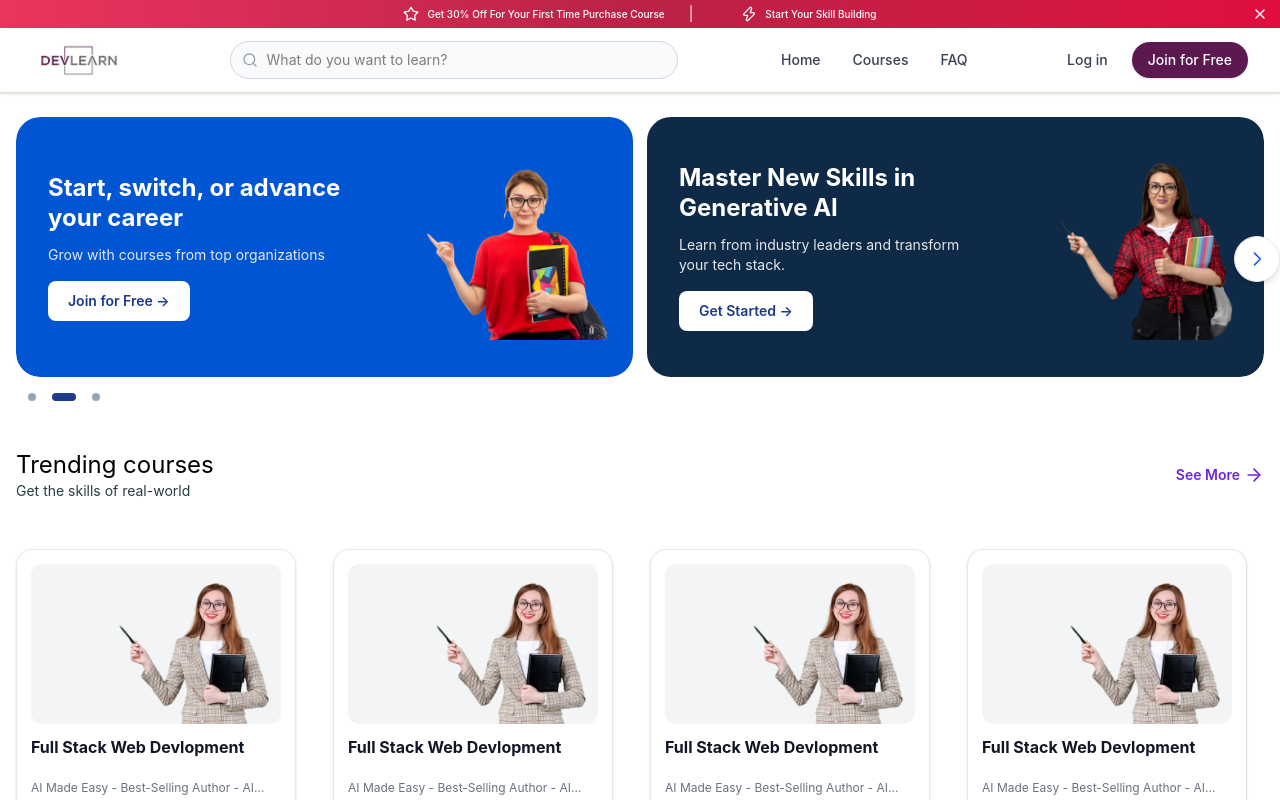
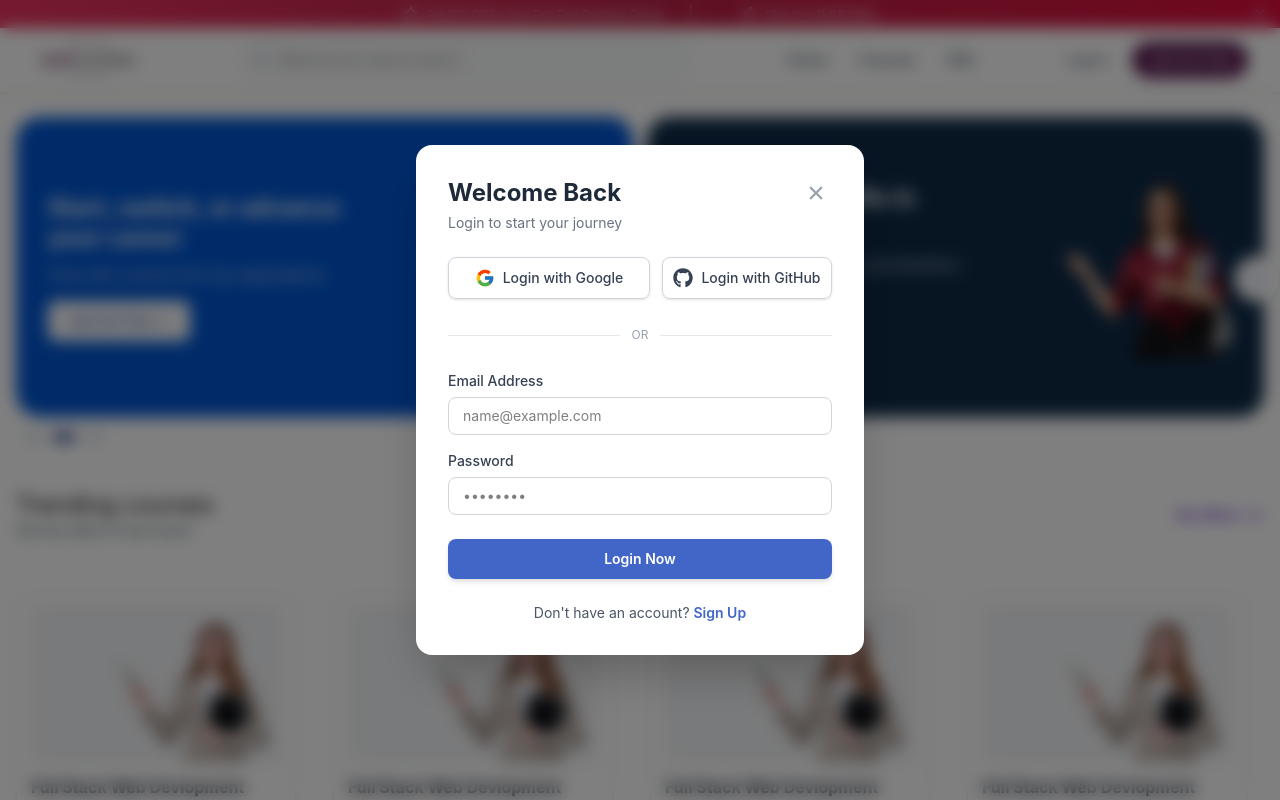
Before and after one commit to freelanceradnan/DevLearn-LMS-Platform, a React (Vite) app in the folder client/: page / in a window 1280 px wide. Both pictures are taken after a click on the button "Log in". Shown: the top 800 px of the page. Built offline with nearby package versions, Linux system fonts and the light colour scheme.

Commit message:
login and signup modal added

```diff
--- a/client/package.json
+++ b/client/package.json
@@ -15,6 +15,7 @@
     "lucide-react": "^1.28.0",
     "react": "^19.2.8",
     "react-dom": "^19.2.8",
+    "react-icons": "^5.7.0",
     "react-router-dom": "^7.18.2",
     "swiper": "^14.0.7",
     "tailwindcss": "^4.3.3"
--- /dev/null
+++ b/client/src/Components/AuthModel.jsx
@@ -0,0 +1,122 @@
+import React, { useState } from 'react';
+import { FcGoogle } from 'react-icons/fc';
+import { FaGithub } from 'react-icons/fa';
+import { IoClose } from 'react-icons/io5';
+
+const AuthModal = ({ setModal, state: initialState = 'login' }) => {
+  const [currentState, setCurrentState] = useState(initialState);
+  const isLogin = currentState === 'login';
+
+  return (
+
+    <div
+      className="fixed inset-0 z-50 flex items-center justify-center bg-black/50 backdrop-blur-sm p-4 animate-in fade-in duration-200"
+      onClick={() => setModal(false)}
+    >
+
+      <div
+        className="bg-white w-full max-w-md p-6 sm:p-8 flex flex-col gap-6 rounded-2xl shadow-2xl relative animate-in zoom-in-95 duration-200"
+        onClick={(e) => e.stopPropagation()}
+      >
+        {/* Header Part */}
+        <div className="flex justify-between items-start">
+          <div>
+            <h2 className="text-2xl font-bold text-gray-800">
+              {isLogin ? 'Welcome Back' : 'Create Account'}
+            </h2>
+            <p className="text-sm text-gray-500 mt-1">
+              {isLogin
+                ? 'Login to start your journey'
+                : 'Sign up to access all features'}
+            </p>
+          </div>
+          <button
+            type="button"
+            onClick={() => setModal(false)}
+            className="p-1 text-gray-400 hover:text-gray-600 hover:bg-gray-100 rounded-full transition"
+          >
+            <IoClose size={24} />
+          </button>
+        </div>
+
+        {/* Social Buttons */}
+        <div className="flex gap-3">
+          <button
+            type="button"
+            className="flex-1 flex items-center justify-center gap-2 border border-gray-300 py-2.5 px-4 rounded-lg hover:bg-gray-50 text-sm font-medium text-gray-700 transition shadow-sm"
+          >
+            <FcGoogle size={20} />
+            <span>{isLogin ? 'Login with Google' : 'Sign up with Google'}</span>
+          </button>
+          <button
+            type="button"
+            className="flex-1 flex items-center justify-center gap-2 border border-gray-300 py-2.5 rounded-lg hover:bg-gray-50 text-sm font-medium text-gray-700 transition shadow-sm"
+          >
+            <FaGithub size={20} />
+            <span>{isLogin ? 'Login with GitHub' : 'Sign up with GitHub'}</span>
+          </button>
+        </div>
+
+        {/* Divider */}
+        <div className="flex items-center my-1">
+          <div className="flex-grow border-t border-gray-200"></div>
+          <span className="px-3 text-xs text-gray-400 uppercase">or</span>
+          <div className="flex-grow border-t border-gray-200"></div>
+        </div>
+
+        {/* Form Part */}
+        <form onSubmit={(e) => e.preventDefault()} className="flex flex-col gap-4">
+          {!isLogin && (
+            <div className="flex flex-col gap-1.5">
+              <label className="text-sm font-medium text-gray-700">Full Name</label>
+              <input
+                type="text"
+                placeholder="John Doe"
+                className="w-full px-3.5 py-2 border border-gray-300 rounded-lg focus:ring-2 focus:ring-blue-500 focus:border-blue-500 outline-none transition text-sm"
+              />
+            </div>
+          )}
+
+          <div className="flex flex-col gap-1.5">
+            <label className="text-sm font-medium text-gray-700">Email Address</label>
+            <input
+              type="email"
+              placeholder="name@example.com"
+              className="w-full px-3.5 py-2 border border-gray-300 rounded-lg focus:ring-2 focus:ring-blue-500 focus:border-blue-500 outline-none transition text-sm"
+            />
+          </div>
+
+          <div className="flex flex-col gap-1.5">
+            <label className="text-sm font-medium text-gray-700">Password</label>
+            <input
+              type="password"
+              placeholder="••••••••"
+              className="w-full px-3.5 py-2 border border-gray-300 rounded-lg focus:ring-2 focus:ring-blue-500 focus:border-blue-500 outline-none transition text-sm"
+            />
+          </div>
+
+          <button
+            type="submit"
+            className="w-full bg-[#4266c7] hover:bg-[#3553a7] text-white py-2.5 rounded-lg text-sm font-semibold transition mt-2 shadow-md"
+          >
+            {isLogin ? 'Login Now' : 'Register Now'}
+          </button>
+        </form>
+
+        {/* Footer Toggle (Login <-> Signup Switch) */}
+        <div className="text-center text-sm text-gray-600">
+          {isLogin ? "Don't have an account? " : 'Already have an account? '}
+          <button
+            type="button"
+            onClick={() => setCurrentState(isLogin ? 'signup' : 'login')}
+            className="text-[#4266c7] font-semibold hover:underline"
+          >
+            {isLogin ? 'Sign Up' : 'Log In'}
+          </button>
+        </div>
+      </div>
+    </div>
+  );
+};
+
+export default AuthModal;
--- a/client/src/Components/Hero.jsx
+++ b/client/src/Components/Hero.jsx
@@ -1,36 +1,37 @@
-import React from 'react';
-import { Swiper, SwiperSlide } from 'swiper/react';
-import { Navigation, Pagination, Autoplay } from 'swiper/modules';
+import React from "react";
+import { Swiper, SwiperSlide } from "swiper/react";
+import { Navigation, Pagination, Autoplay } from "swiper/modules";
 
 // Swiper styles
-import 'swiper/css';
-import 'swiper/css/navigation';
-import 'swiper/css/pagination';
-import { assets } from '../assets/assets';
+import "swiper/css";
+import "swiper/css/navigation";
+import "swiper/css/pagination";
+import { assets } from "../assets/assets";
 
 const slidesData = [
   {
     id: 1,
-    bgClass: 'bg-[#031b4e]',
-    title: 'Build the future only you can create with IBM',
-    description: 'Break through into your next role with job-ready skills in AI, data, and more from IBM.',
-    buttonText: 'Enroll today →',
+    bgClass: "bg-[#031b4e]",
+    title: "Build the future only you can create with IBM",
+    description:
+      "Break through into your next role with job-ready skills in AI, data, and more from IBM.",
+    buttonText: "Enroll today →",
     imgSrc: assets.slider_1,
   },
   {
     id: 2,
-    bgClass: 'bg-[#0056d2]',
-    title: 'Start, switch, or advance your career',
-    description: 'Grow with courses from top organizations',
-    buttonText: 'Join for Free →',
+    bgClass: "bg-[#0056d2]",
+    title: "Start, switch, or advance your career",
+    description: "Grow with courses from top organizations",
+    buttonText: "Join for Free →",
     imgSrc: assets.slider_2,
   },
   {
     id: 3,
-    bgClass: 'bg-[#0e2a47]',
-    title: 'Master New Skills in Generative AI',
-    description: 'Learn from industry leaders and transform your tech stack.',
-    buttonText: 'Get Started →',
+    bgClass: "bg-[#0e2a47]",
+    title: "Master New Skills in Generative AI",
+    description: "Learn from industry leaders and transform your tech stack.",
+    buttonText: "Get Started →",
     imgSrc: assets.slider_3,
   },
 ];
@@ -48,20 +49,21 @@ export default function Hero() {
           768: { slidesPerView: 2, spaceBetween: 14 },
         }}
         navigation={{
-          nextEl: '.custom-swiper-next',
-          prevEl: '.custom-swiper-prev',
+          nextEl: ".custom-swiper-next",
+          prevEl: ".custom-swiper-prev",
         }}
         pagination={{
           clickable: true,
-          el: '.custom-swiper-pagination',
+          el: ".custom-swiper-pagination",
         }}
         className="rounded-3xl"
       >
         {slidesData.map((slide) => (
           <SwiperSlide key={slide.id}>
             {/* Replaced min-h-[260px] with fixed h-[340px] to keep all cards uniform */}
-    <div className={`${slide.bgClass} text-white rounded-3xl p-6 md:p-8 h-[260px] relative overflow-hidden`}>
-
+            <div
+              className={`${slide.bgClass} text-white rounded-3xl p-6 md:p-8 h-[300px] relative overflow-hidden`}
+            >
               {/* Left Side: Text Content */}
               <div className="z-10 w-[55%] flex flex-col items-start gap-3 justify-center h-full">
                 {slide.logo && (
@@ -92,7 +94,6 @@ export default function Hero() {
                   className="max-h-full max-w-full object-contain"
                 />
               </div>
-
             </div>
           </SwiperSlide>
         ))}
@@ -109,7 +110,12 @@ export default function Hero() {
           stroke="currentColor"
           viewBox="0 0 24 24"
         >
-          <path strokeLinecap="round" strokeLinejoin="round" strokeWidth="2" d="M9 5l7 7-7 7" />
+          <path
+            strokeLinecap="round"
+            strokeLinejoin="round"
+            strokeWidth="2"
+            d="M9 5l7 7-7 7"
+          />
         </svg>
       </button>
 
--- a/client/src/Components/Navbar.jsx
+++ b/client/src/Components/Navbar.jsx
@@ -1,9 +1,20 @@
-import React from 'react';
+import React, { useState } from 'react';
 import { Link } from 'react-router-dom';
 import { assets } from '../assets/assets';
 import { Search } from 'lucide-react';
+import AuthModel from './AuthModel';
 
 const Navbar = () => {
+   const [modal,setModal]=useState(false)
+   const [state,setState]=useState(null)
+   const clickSignupBtn=()=>{
+    setModal(true)
+    setState('signup')
+   }
+   const clickloginBtn=()=>{
+    setModal(true)
+    setState('login')
+   }
     return (
        <nav className="sticky top-0 z-50 bg-[#FFFFFF] border-b border-[#e7e0d1] shadow-sm transition-all">
       <div className="max-w-7xl mx-auto px-4 sm:px-6 lg:px-8 flex items-center justify-between h-16 gap-4">
@@ -13,7 +24,7 @@ const Navbar = () => {
           <img
             src={assets?.main_logo}
             alt="DevLearn Logo"
-            className="h-10 w-auto object-contain"
+            className="h-12 w-auto object-contain"
           />
         </Link>
 
@@ -46,15 +57,16 @@ const Navbar = () => {
 
         {/* Action Buttons */}
         <div className="flex items-center gap-3">
-          <button className="text-sm font-medium text-gray-700 hover:text-purple-700 px-3 py-2 rounded-lg transition-colors">
+          <button className="text-sm font-medium text-gray-700 hover:text-purple-700 px-3 py-2 rounded-lg transition-colors" onClick={clickloginBtn}>
             Log in
           </button>
-          <button className="text-sm font-medium bg-[#5b1950] text-white px-4 py-2 rounded-full hover:bg-[#43123b] shadow-sm transition-all duration-200">
+          <button className="text-sm font-medium bg-[#5b1950] text-white px-4 py-2 rounded-full hover:bg-[#43123b] shadow-sm transition-all duration-200" onClick={clickSignupBtn}>
             Join for Free
           </button>
         </div>
 
       </div>
+       {modal && <AuthModel setModal={setModal} state={state}/>}
     </nav>
     );
 };
--- a/client/src/Pages/Home.jsx
+++ b/client/src/Pages/Home.jsx
@@ -1,12 +1,14 @@
-import React from 'react';
+import React, { useState } from 'react';
 import Hero from '../Components/Hero';
 import PopularCourses from '../Components/PopularCourses';
 import CourseCard from '../Components/CourseCart';
 import CategoriesCard from '../Components/CategoriesCard';
 import Testimonial from '../Components/Testimonial';
 import Faq from '../Components/Faq';
+import AuthModel from '../Components/AuthModel';
 
 const Home = () => {
+
   return (
     <div>
       <Hero/>
@@ -14,6 +16,8 @@ const Home = () => {
       <CategoriesCard/>
       <Testimonial/>
       <Faq/>
+
+
     </div>
   );
 };
--- a/client/src/Pages/Rootlayout.jsx
+++ b/client/src/Pages/Rootlayout.jsx
@@ -1,10 +1,11 @@
-import React from 'react';
+import React, { useState } from 'react';
 import Navbar from '../Components/Navbar';
 import Footer from './Footer';
 import { Outlet } from 'react-router-dom';
 import Banner from '../Components/Banner';
 
 const Rootlayout = () => {
+    const [modal,setModal]=useState(true)
     return (
         <div>
            <Banner/>
```
Also changed, not shown: 1 other file (tests, documents, lock files or other folders). Lines whose indentation alone changed are shown as unchanged.
